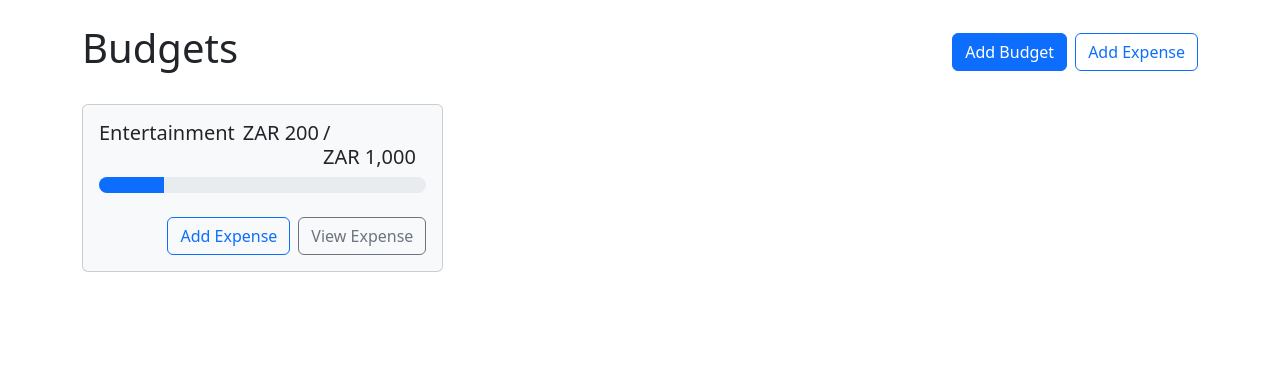
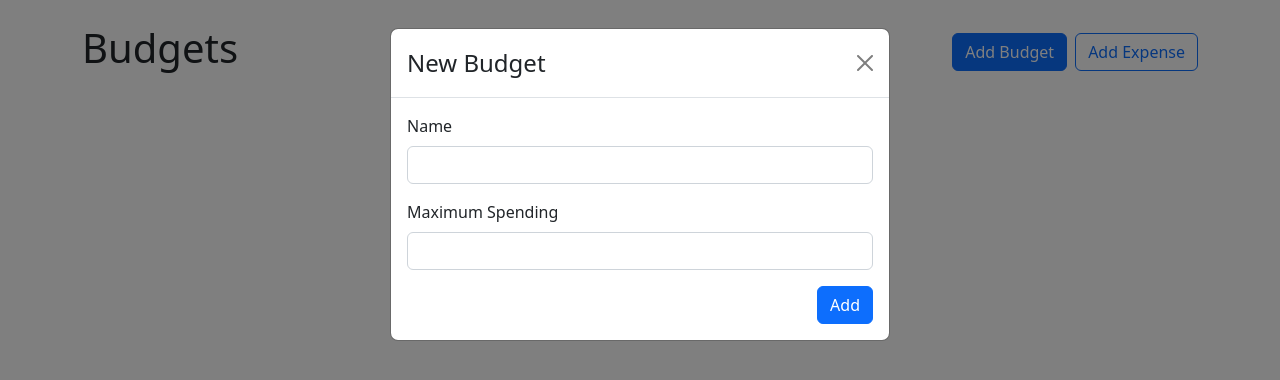
Before and after one commit to FrancoEnslin/Budget, a React (Create React App) app: page / in a window 1280 px wide. Both pictures are taken after a click on the button "Add Budget". Shown: the top 380 px of the page. Built offline with nearby package versions, Linux system fonts and the light colour scheme.

Commit message:
Adding Budgets

```diff
--- a/src/App.js
+++ b/src/App.js
@@ -2,14 +2,29 @@
 import './App.css';
 import { Button, Container, Stack } from 'react-bootstrap';
 import BudgetCard from './Components/BudgetCard';
+import AddBudgetModal from './Components/AddBugetModal';
+import { useState } from 'react';
+import { useBudgets } from './contexts/BudgetsContext';
 
 function App() {
+
+  const [showAddBudgetModal, setShowAddBudgetModal] = useState(false);
+  const { budgets, getBudgetExpenses } = useBudgets();
+
   return (
+    <>
       <Container className='my-4'>
         <Stack direction='horizontal' gap="2" className="mb-4">
           <h1 className='me-auto'>Budgets</h1>
-        <Button variant='primary'>Add Budget</Button>
-        <Button variant='outline-primary'>Add Expense</Button>
+          <Button
+            variant='primary'
+            onClick={() => setShowAddBudgetModal(true)}>
+            Add Budget
+          </Button>
+          <Button
+            variant='outline-primary'>
+            Add Expense
+          </Button>
 
         </Stack>
         <div style={{
@@ -19,9 +34,30 @@
           alignItems: "flex-start"
         }}>
 
-        <BudgetCard name="Entertainment" amount={200} max={1000} gray></BudgetCard>
+          {budgets.map(budget => {
+            const amount = getBudgetExpenses(budget.id).reduce(
+              (total, expense) =>  total + expense.amount, 0)
+            return (
+              <BudgetCard
+                key={budget.id}
+                name={budget.name}
+                amount={amount}
+                max={budget.max}
+              ></BudgetCard>
+            )
+          }
+
+          )}
+
         </div>
       </Container>
+
+      <AddBudgetModal
+        show={showAddBudgetModal}
+        handleClose={() => setShowAddBudgetModal(false)}
+      />
+    </>
+
   );
 }
 
--- /dev/null
+++ b/src/Components/AddBugetModal.js
@@ -0,0 +1,48 @@
+
+import { Button, Modal,Form } from "react-bootstrap";
+import { useRef } from "react";
+import { useBudgets } from "../contexts/BudgetsContext";
+
+export default function AddBudgetModal({ show, handleClose }) {
+
+    const nameRef = useRef()
+    const maxRef = useRef();
+    const {addBudget} = useBudgets();
+
+    function handleSubmit(e) {
+
+        e.preventDefault();
+
+        addBudget({
+            name: nameRef.current.value,
+            max: parseFloat(maxRef.current.value),
+        })
+        handleClose();
+    }
+
+    return (
+        <Modal show={show} onHide={handleClose}>
+            <Form onSubmit={handleSubmit}>
+                <Modal.Header closeButton>
+                    <Modal.Title>New Budget</Modal.Title>
+                </Modal.Header>
+                <Modal.Body>
+
+                    <Form.Group className="mb-3" controlId="max">
+                        <Form.Label>Name</Form.Label>
+                        <Form.Control ref={nameRef} type="text" required />
+                    </Form.Group>
+
+                    <Form.Group className="mb-3" controlId="max">
+                        <Form.Label>Maximum Spending</Form.Label>
+                        <Form.Control ref={maxRef} type="number" required min={0} step={0.01} />
+                    </Form.Group>
+
+                    <div className="d-flex justify-content-end">
+                        <Button variant='primary' type='submit'>Add</Button>
+                    </div>
+                </Modal.Body>
+            </Form>
+        </Modal>
+    )
+}
--- a/src/contexts/BudgetsContext.js
+++ b/src/contexts/BudgetsContext.js
@@ -1,29 +1,30 @@
 import React, { useContext, useState } from "react"
 import { v4 as uuidV4 } from 'uuid';
+import useLocalStorage from "../hooks/useLocalStorage";
 
 const BudgetsContext = React.createContext()
 
-export function UsedBudgets() {
+export function useBudgets() {
     return useContext(BudgetsContext)
-
 }
 
 export const BudgetsProvider = ({ children }) => {
 
-    const [budgets, setBudgets] = useState([]);
-    const [expenses, setExpenses] = useState([]);
+    const [budgets, setBudgets] = useLocalStorage("budgets", []);
+    const [expenses, setExpenses] = useLocalStorage("expenses", []);
 
     function getBudgetExpenses(budgetId) {
         return expenses.filter(expenses => expenses.budgetId === budgetId)
     };
-    function addExpense({description, amount, budgetId}) {
+
+    function addExpense({ description, amount, budgetId }) {
 
         setExpenses(prevExpenses => {
             return [...prevExpenses, { id: uuidV4(), description, amount, budgetId }]
         })
 
     };
-    function addBudget(name, max) {
+    function addBudget({name, max}) {
 
         setBudgets(prevBudgets => {
 
@@ -34,11 +35,17 @@
             return [...prevBudgets, { id: uuidV4(), name, max }]
         })
     };
-    function deleteBudget() {
+    function deleteBudget({ id }) {
+        setBudgets(prevBudgets => {
+            return prevBudgets.filter(budget => budget.id !== id)
 
+        })
     };
-    function deleteExpense() {
+    function deleteExpense({ id }) {
+        setExpenses(prevExpenses => {
+            return prevExpenses.filter(expense => expense.id !== id)
 
+        })
     };
 
     return <BudgetsContext.Provider
--- /dev/null
+++ b/src/hooks/useLocalStorage.js
@@ -0,0 +1,22 @@
+import { useEffect, useState } from "react";
+
+export default function useLocalStorage(key, defaultValue){
+    const [value, setValue] = useState(() => {
+        const jsonValue = localStorage.getItem(key)
+        if (jsonValue !== null) return JSON.parse(jsonValue)
+
+        if (typeof defaultValue === "function"){
+            return defaultValue();
+
+        } else{
+            return defaultValue;
+        }
+    })
+
+
+    useEffect(() => {
+        localStorage.setItem(key, JSON.stringify(value))
+    },[key, value])
+
+    return [value, setValue]
+}
```
Also changed, not shown: src/Components/AddExpenseModal.js (added, +48 -0 lines). Lines whose indentation alone changed are shown as unchanged.
